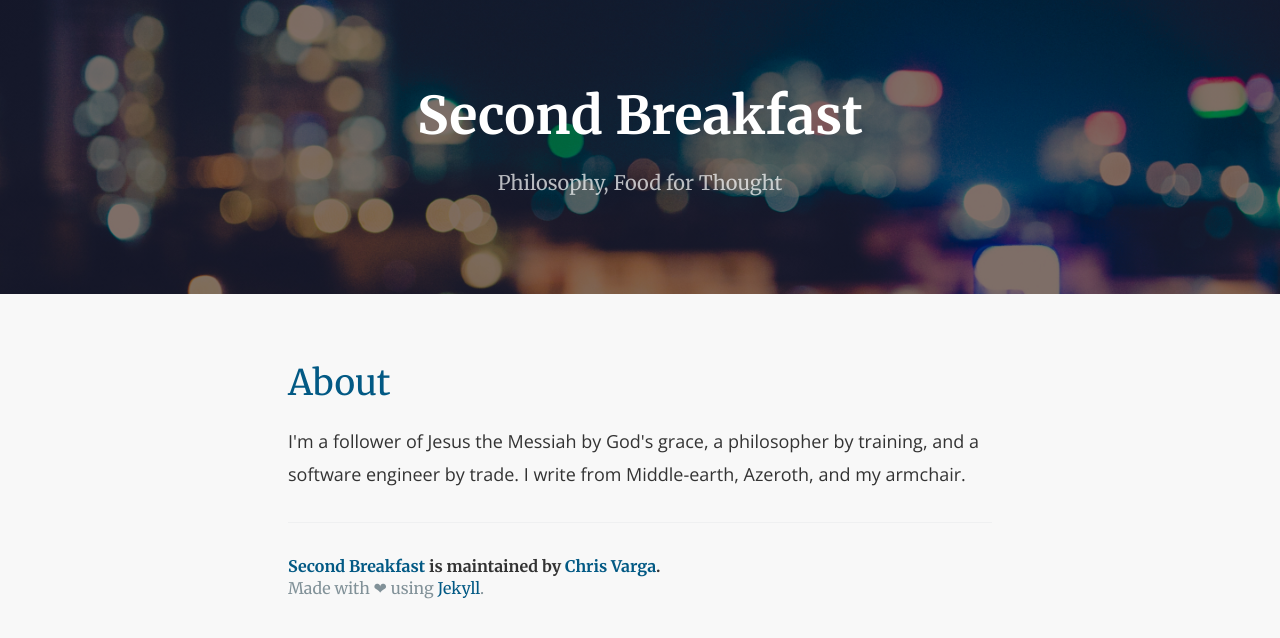
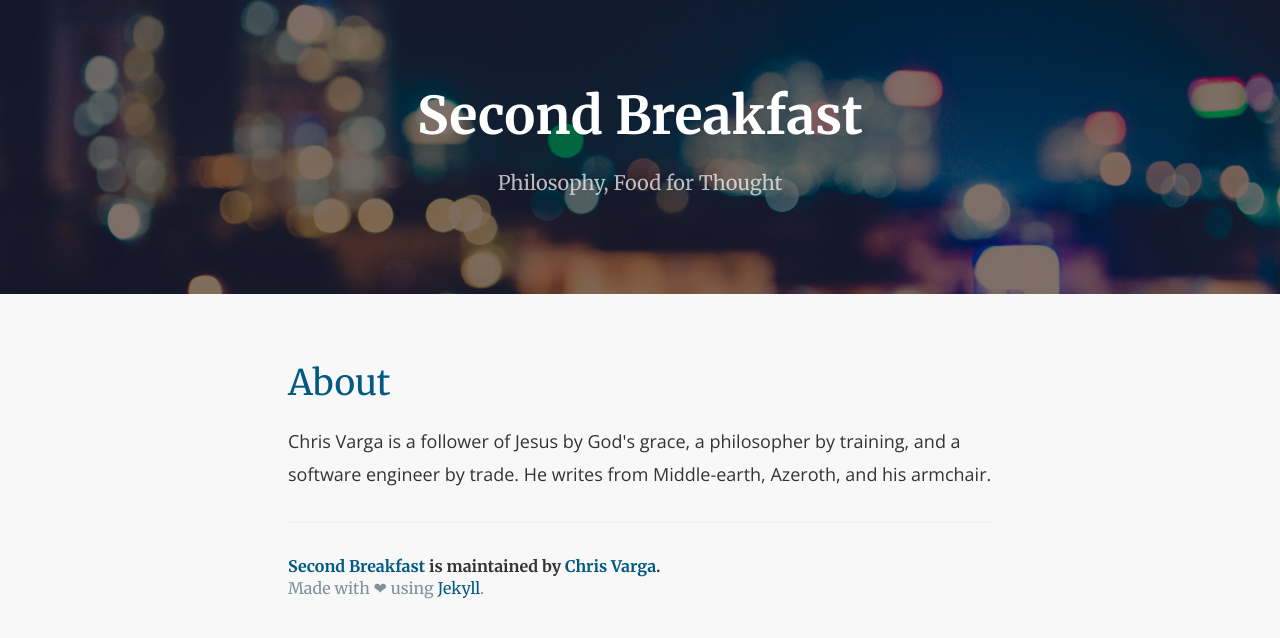
Before and after one commit to second-breakfast/second-breakfast.github.io, a Jekyll site: the page built from about.html, in a window 1280 px wide. Shown: the top 638 px of the page. Built offline with Jekyll 4.4.1, drawn with Linux system fonts in a browser that asks for light colours.

Commit message:
Update about.html

```diff
--- a/about.html
+++ b/about.html
@@ -5,4 +5,4 @@
 
 <h1>About</h1>
 
-<p>I'm a follower of Jesus the Messiah by God's grace, a philosopher by training, and a software engineer by trade. I write from Middle-earth, Azeroth, and my armchair.</p>
+<p>Chris Varga is a follower of Jesus by God's grace, a philosopher by training, and a software engineer by trade. He writes from Middle-earth, Azeroth, and his armchair.</p>
```
